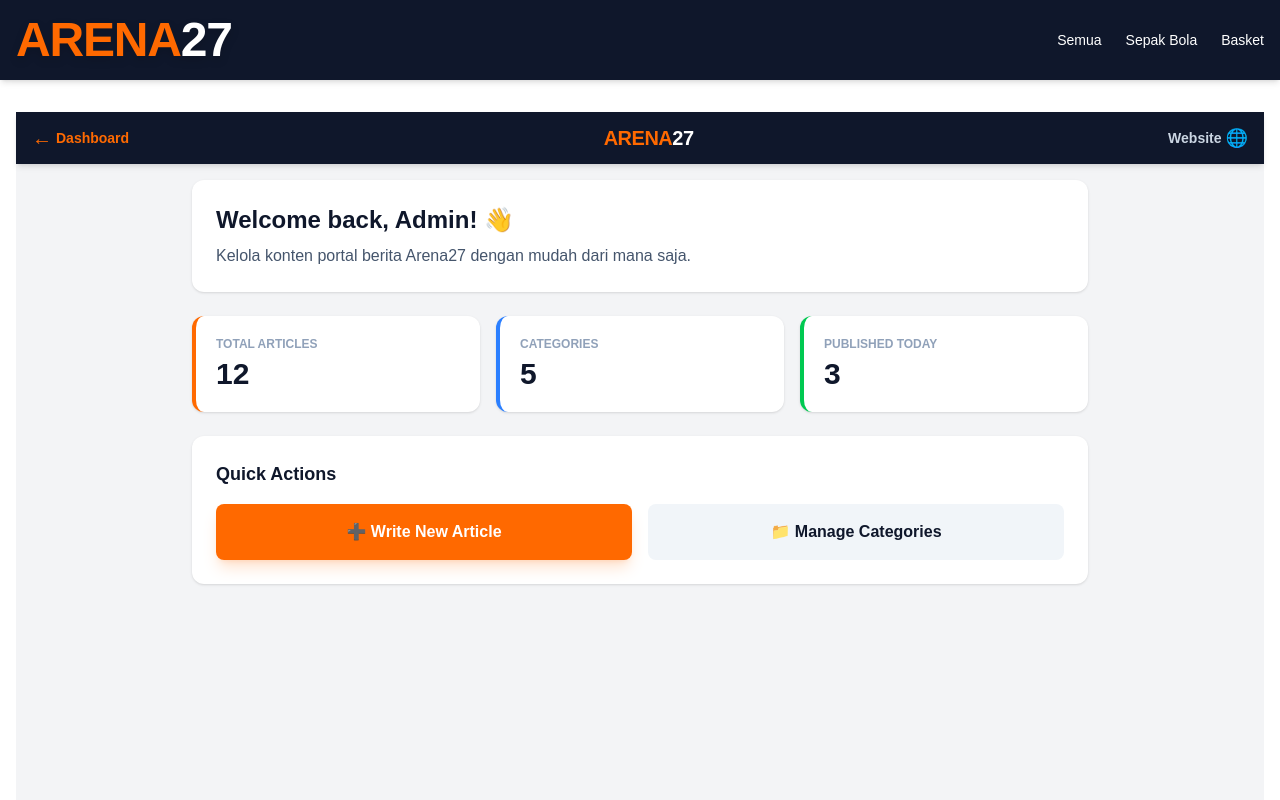
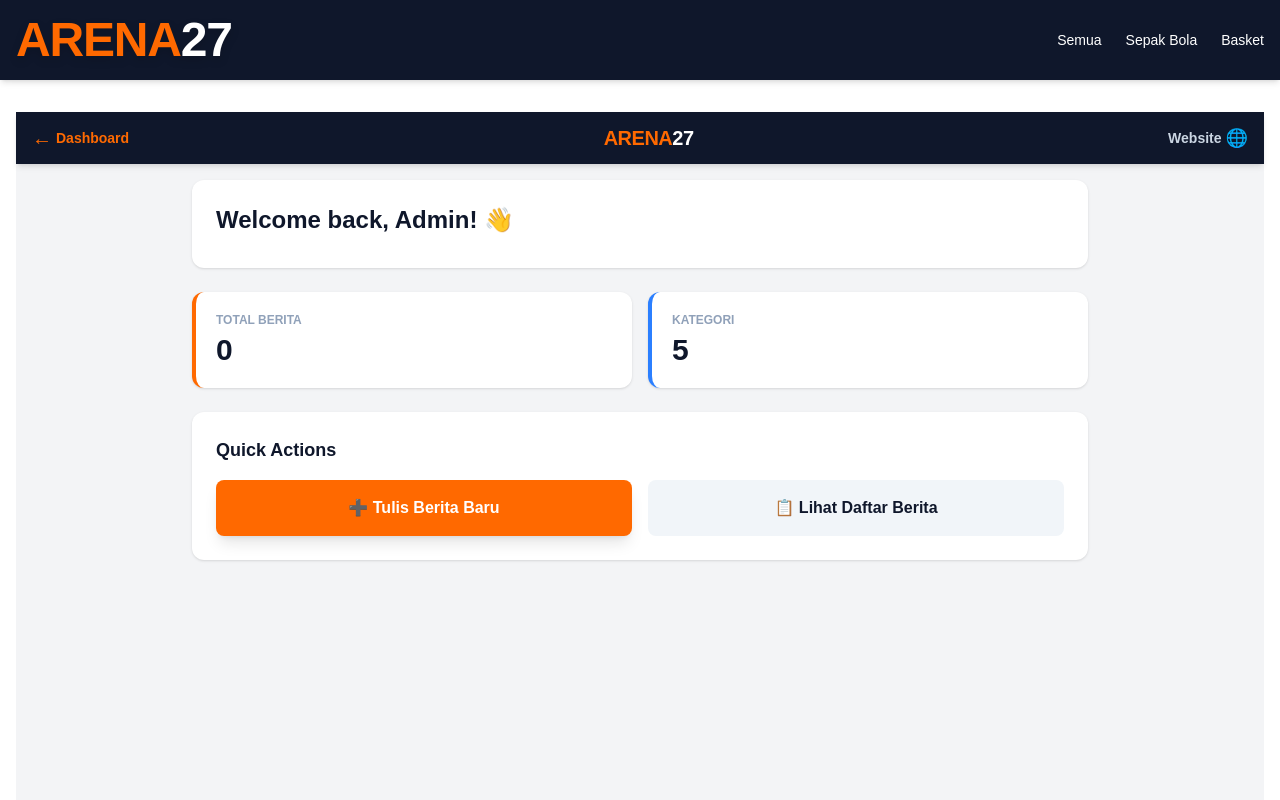
Before and after one commit to cakrawala27/arena27, a Next.js app: page /admin in a window 1280 px wide. Shown: the top 800 px of the page. Built offline with nearby package versions, Linux system fonts and the light colour scheme.

Commit message:
feat: Implement full CMS flow with LocalStorage (List, Dashboard, Frontend)

```diff
--- /dev/null
+++ b/src/app/admin/articles/page.tsx
@@ -0,0 +1,53 @@
+'use client';
+import { useState, useEffect } from 'react';
+import Link from 'next/link';
+
+export default function ArticlesListPage() {
+  const [articles, setArticles] = useState<any[]>([]);
+
+  useEffect(() => {
+    const stored = localStorage.getItem('arena27_articles');
+    if (stored) setArticles(JSON.parse(stored));
+  }, []);
+
+  const handleDelete = (id: number) => {
+    if (confirm('Yakin mau hapus berita ini?')) {
+      const updated = articles.filter(a => a.id !== id);
+      setArticles(updated);
+      localStorage.setItem('arena27_articles', JSON.stringify(updated));
+    }
+  };
+
+  return (
+    <div className="max-w-4xl mx-auto">
+      <div className="flex justify-between items-center mb-6">
+        <h1 className="text-2xl font-black text-slate-900">📋 Daftar Berita</h1>
+        <Link href="/admin/articles/new" className="bg-orange-500 text-white px-4 py-2 rounded-lg font-bold shadow-md active:scale-95 transition">➕ Tulis Baru</Link>
+      </div>
+
+      {articles.length === 0 ? (
+        <div className="bg-white p-8 rounded-xl text-center text-slate-500 border border-gray-200">
+          Belum ada berita. Yuk tulis berita pertamamu!
+        </div>
+      ) : (
+        <div className="space-y-4">
+          {articles.map((article) => (
+            <div key={article.id} className="bg-white p-4 rounded-xl shadow-sm border border-gray-100 flex justify-between items-center">
+              <div className="flex-1 pr-4 overflow-hidden">
+                <span className="text-xs font-bold text-orange-500 uppercase">{article.category}</span>
+                <h3 className="font-bold text-slate-900 line-clamp-1">{article.title}</h3>
+                <p className="text-sm text-slate-500 line-clamp-1">{article.content}</p>
+              </div>
+              <button
+                onClick={() => handleDelete(article.id)}
+                className="bg-red-100 text-red-600 px-3 py-2 rounded-lg font-bold text-sm hover:bg-red-200 transition active:scale-95 shrink-0"
+              >
+                🗑️ Hapus
+              </button>
+            </div>
+          ))}
+        </div>
+      )}
+    </div>
+  );
+}
--- a/src/app/admin/page.tsx
+++ b/src/app/admin/page.tsx
@@ -1,36 +1,43 @@
+'use client';
+import { useState, useEffect } from 'react';
 import Link from 'next/link';
 
 export default function AdminDashboard() {
+  const [stats, setStats] = useState({ total: 0 });
+
+  useEffect(() => {
+    const stored = localStorage.getItem('arena27_articles');
+    if (stored) {
+      const articles = JSON.parse(stored);
+      setStats({ total: articles.length });
+    }
+  }, []);
+
   return (
     <div className="max-w-4xl mx-auto space-y-6">
       <div className="bg-white rounded-xl shadow-sm p-6">
         <h1 className="text-2xl font-bold text-slate-900 mb-2">Welcome back, Admin! 👋</h1>
-        <p className="text-slate-600">Kelola konten portal berita Arena27 dengan mudah dari mana saja.</p>
       </div>
 
-      <div className="grid grid-cols-1 sm:grid-cols-3 gap-4">
+      <div className="grid grid-cols-2 gap-4">
         <div className="bg-white rounded-xl shadow-sm p-5 border-l-4 border-orange-500">
-          <h3 className="text-xs font-bold text-slate-400 uppercase">Total Articles</h3>
-          <p className="text-3xl font-black text-slate-900 mt-1">12</p>
+          <h3 className="text-xs font-bold text-slate-400 uppercase">Total Berita</h3>
+          <p className="text-3xl font-black text-slate-900 mt-1">{stats.total}</p>
         </div>
         <div className="bg-white rounded-xl shadow-sm p-5 border-l-4 border-blue-500">
-          <h3 className="text-xs font-bold text-slate-400 uppercase">Categories</h3>
+          <h3 className="text-xs font-bold text-slate-400 uppercase">Kategori</h3>
           <p className="text-3xl font-black text-slate-900 mt-1">5</p>
-        </div>
-        <div className="bg-white rounded-xl shadow-sm p-5 border-l-4 border-green-500">
-          <h3 className="text-xs font-bold text-slate-400 uppercase">Published Today</h3>
-          <p className="text-3xl font-black text-slate-900 mt-1">3</p>
         </div>
       </div>
 
       <div className="bg-white rounded-xl shadow-sm p-6">
         <h2 className="text-lg font-bold text-slate-900 mb-4">Quick Actions</h2>
         <div className="grid grid-cols-1 sm:grid-cols-2 gap-4">
-          <Link href="/admin/articles/new" className="block p-4 rounded-lg bg-orange-500 text-white text-center font-bold hover:bg-orange-600 transition shadow-lg shadow-orange-500/20">
-            ➕ Write New Article
+          <Link href="/admin/articles/new" className="block p-4 rounded-lg bg-orange-500 text-white text-center font-bold shadow-lg active:scale-95 transition">
+            ➕ Tulis Berita Baru
           </Link>
-          <Link href="/admin/categories" className="block p-4 rounded-lg bg-slate-100 text-slate-900 text-center font-bold hover:bg-slate-200 transition">
-            📁 Manage Categories
+          <Link href="/admin/articles" className="block p-4 rounded-lg bg-slate-100 text-slate-900 text-center font-bold active:scale-95 transition">
+            📋 Lihat Daftar Berita
           </Link>
         </div>
       </div>
--- a/src/app/page.tsx
+++ b/src/app/page.tsx
@@ -1,42 +1,35 @@
 'use client';
-
 import { useState, useEffect } from 'react';
-import Link from 'next/link';
 
 export default function HomePage() {
   const [news, setNews] = useState<any[]>([]);
 
   useEffect(() => {
     const stored = localStorage.getItem('arena27_articles');
-    if (stored) setNews(JSON.parse(stored));
+    if (stored) {
+      setNews(JSON.parse(stored));
+    } else {
+      setNews([
+        { id: 1, title: 'Selamat Datang di Arena27!', category: 'Info', content: 'Ini adalah portal berita sport buatanmu sendiri.', image: 'https://images.unsplash.com/photo-1517649763962-0c623066013b?w=800' }
+      ]);
+    }
   }, []);
-
-  const dummyNews = [
-    { id: 1, title: 'Persib Bandung Juara Liga 1', category: 'Sepak Bola', image: 'https://images.unsplash.com/photo-1522778119026-d647f0596081?w=800' },
-    { id: 2, title: 'LeBron James Cetak Rekor Baru', category: 'Basket', image: 'https://images.unsplash.com/photo-1546519638-68e109498ffc?w=800' }
-  ];
-
-  const displayNews = news.length > 0 ? news : dummyNews;
 
   return (
     <div className="max-w-5xl mx-auto p-4">
       <div className="bg-slate-900 text-white p-6 rounded-2xl mb-8 shadow-xl">
         <span className="bg-orange-500 text-xs font-bold px-2 py-1 rounded uppercase">Headline</span>
-        <h1 className="text-2xl md:text-4xl font-black mt-4 mb-2">Selamat Datang di Arena27! 🏟️</h1>
-        <p className="text-slate-300 text-sm">Portal berita sport terlengkap.</p>
+        <h1 className="text-2xl md:text-4xl font-black mt-4 mb-2">Arena27 Sport Portal 🏟️</h1>
       </div>
 
-      <h2 className="text-xl font-black text-slate-900 mb-4">🔥 Berita Terkini</h2>
-
       <div className="grid grid-cols-1 sm:grid-cols-2 lg:grid-cols-3 gap-6">
-        {displayNews.map((item) => (
-          <div key={item.id} className="bg-white rounded-xl shadow-md overflow-hidden hover:shadow-xl transition border border-gray-100">
-            <img src={item.image} alt={item.title} className="w-full h-48 object-cover" />
+        {news.map((item) => (
+          <div key={item.id} className="bg-white rounded-xl shadow-md overflow-hidden border border-gray-100">
+            <img src={item.image || 'https://images.unsplash.com/photo-1517649763962-0c623066013b?w=800'} alt={item.title} className="w-full h-48 object-cover" />
             <div className="p-4">
               <span className="text-xs font-bold text-orange-500 uppercase">{item.category}</span>
-              <h3 className="text-lg font-bold text-slate-900 mt-1 mb-3 line-clamp-2">{item.title}</h3>
-              {item.content && <p className="text-sm text-slate-600 line-clamp-3 mb-3">{item.content}</p>}
-              <span className="text-sm text-orange-500 font-bold">Baca Selengkapnya →</span>
+              <h3 className="text-lg font-bold text-slate-900 mt-1 mb-2 line-clamp-2">{item.title}</h3>
+              <p className="text-sm text-slate-600 line-clamp-3">{item.content}</p>
             </div>
           </div>
         ))}
```
